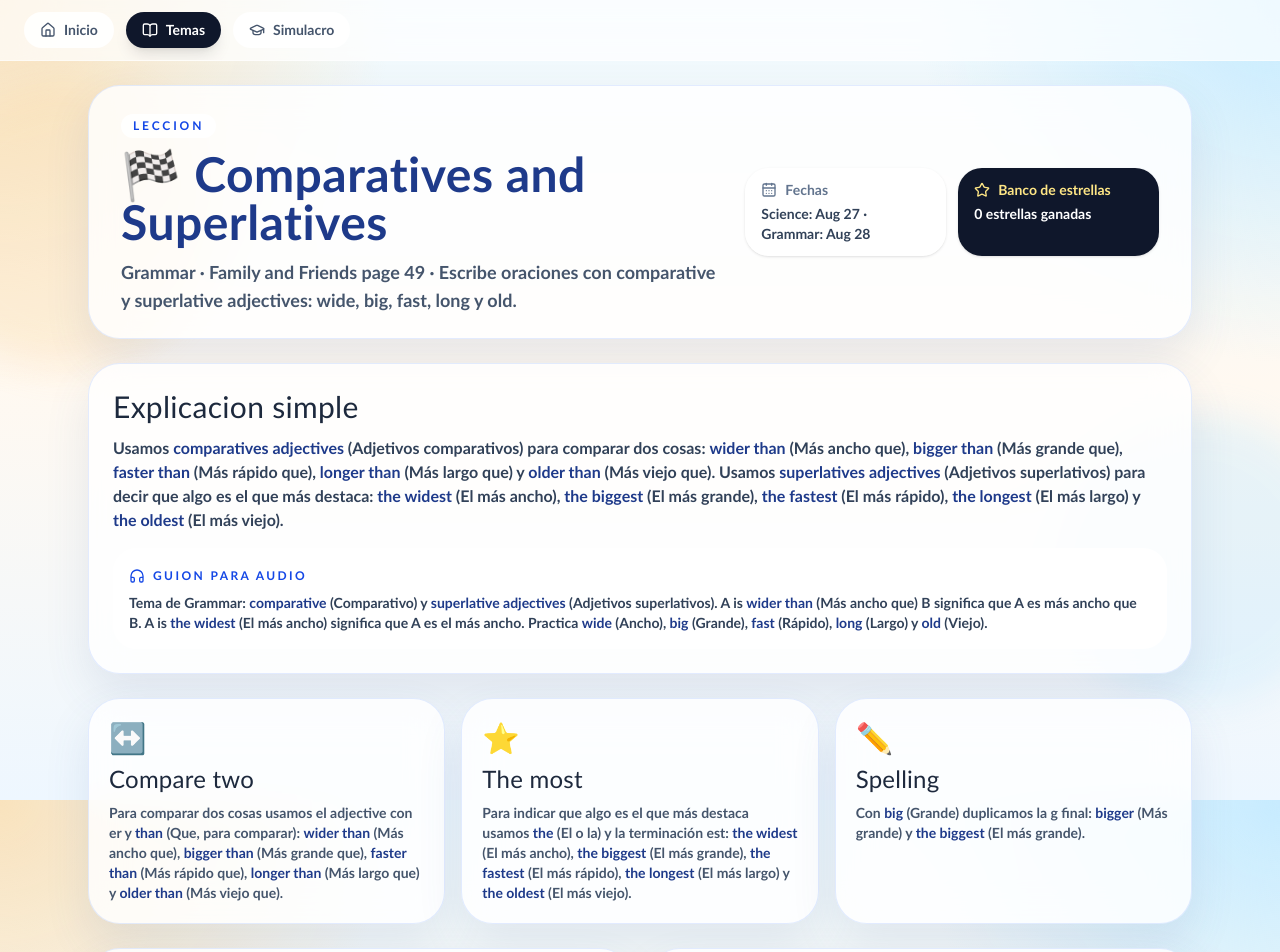
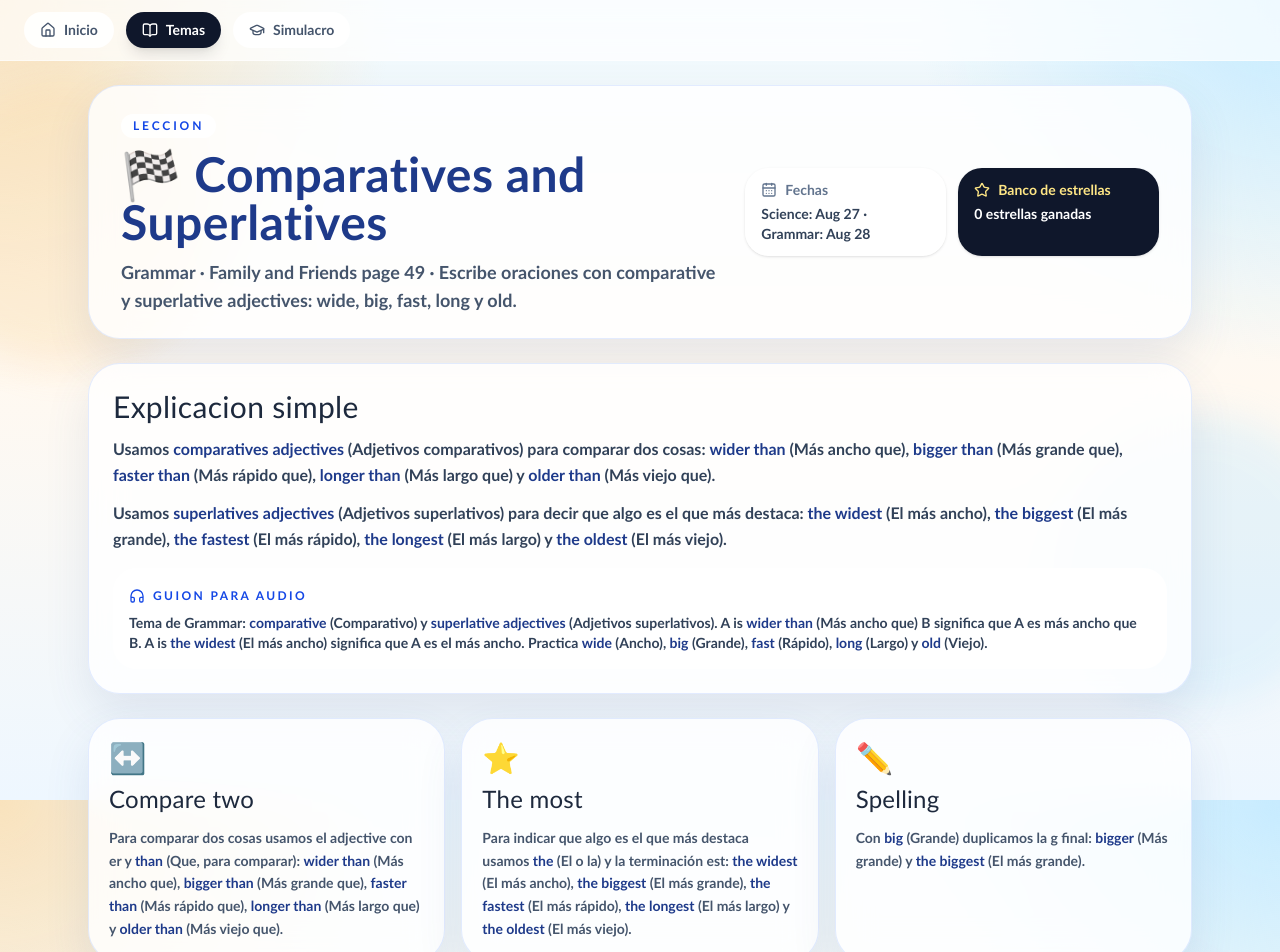
Before and after one commit to steven-github/papos-examen, a Next.js app: page /lessons/grammar-comparatives-superlatives in a window 1280 px wide. Shown: the top 952 px of the page. Built offline with nearby package versions, Linux system fonts and the light colour scheme.

Commit message:
Update page.tsx

```diff
--- a/app/lessons/[slug]/page.tsx
+++ b/app/lessons/[slug]/page.tsx
@@ -10,6 +10,20 @@ import { NavigationMenu } from "@/components/NavigationMenu";
 import { lessonMap, subjectLabels } from "@/data/lessons";
 import { useParams } from "next/navigation";
 import { useProgress } from "@/hooks/useProgress";
+
+function ExplanationParagraphs({ text, phrases }: { text: string; phrases: string[] }) {
+    const paragraphs = text.split(/(?<=[.!?])\s+/).filter(Boolean);
+
+    return (
+        <div className='space-y-3'>
+            {paragraphs.map((paragraph) => (
+                <p key={paragraph} className='leading-relaxed'>
+                    <HighlightedEvaluableText text={paragraph} phrases={phrases} />
+                </p>
+            ))}
+        </div>
+    );
+}
 
 export default function LessonDetailPage() {
     const params = useParams<{ slug: string }>();
@@ -49,9 +63,9 @@ export default function LessonDetailPage() {
 
                 <section className='glass-card rounded-4xl p-6'>
                     <h2 className='section-title text-3xl text-slate-800'>Explicacion simple</h2>
-                    <p className='mt-3 text-base font-bold text-slate-700'>
-                        <HighlightedEvaluableText text={lesson.simpleExplanation} phrases={lesson.evaluablePhrases} />
-                    </p>
+                    <div className='mt-3 text-base font-bold text-slate-700'>
+                        <ExplanationParagraphs text={lesson.simpleExplanation} phrases={lesson.evaluablePhrases} />
+                    </div>
                     <div className='mt-4 rounded-3xl bg-white/90 p-4'>
                         <p className='mb-2 inline-flex items-center gap-2 text-xs font-black uppercase tracking-[0.2em] text-blue-700'>
                             <Headphones className='h-4 w-4' /> Guion para audio
@@ -67,9 +81,9 @@ export default function LessonDetailPage() {
                         <article key={section.title} className='glass-card rounded-4xl p-5'>
                             <p className='text-3xl'>{section.emoji}</p>
                             <h3 className='section-title mt-2 text-2xl text-slate-800'>{section.title}</h3>
-                            <p className='mt-2 text-sm font-bold text-slate-600'>
-                                <HighlightedEvaluableText text={section.body} phrases={lesson.evaluablePhrases} />
-                            </p>
+                            <div className='mt-3 text-sm font-bold text-slate-600'>
+                                <ExplanationParagraphs text={section.body} phrases={lesson.evaluablePhrases} />
+                            </div>
                         </article>
                     ))}
                 </section>
```
